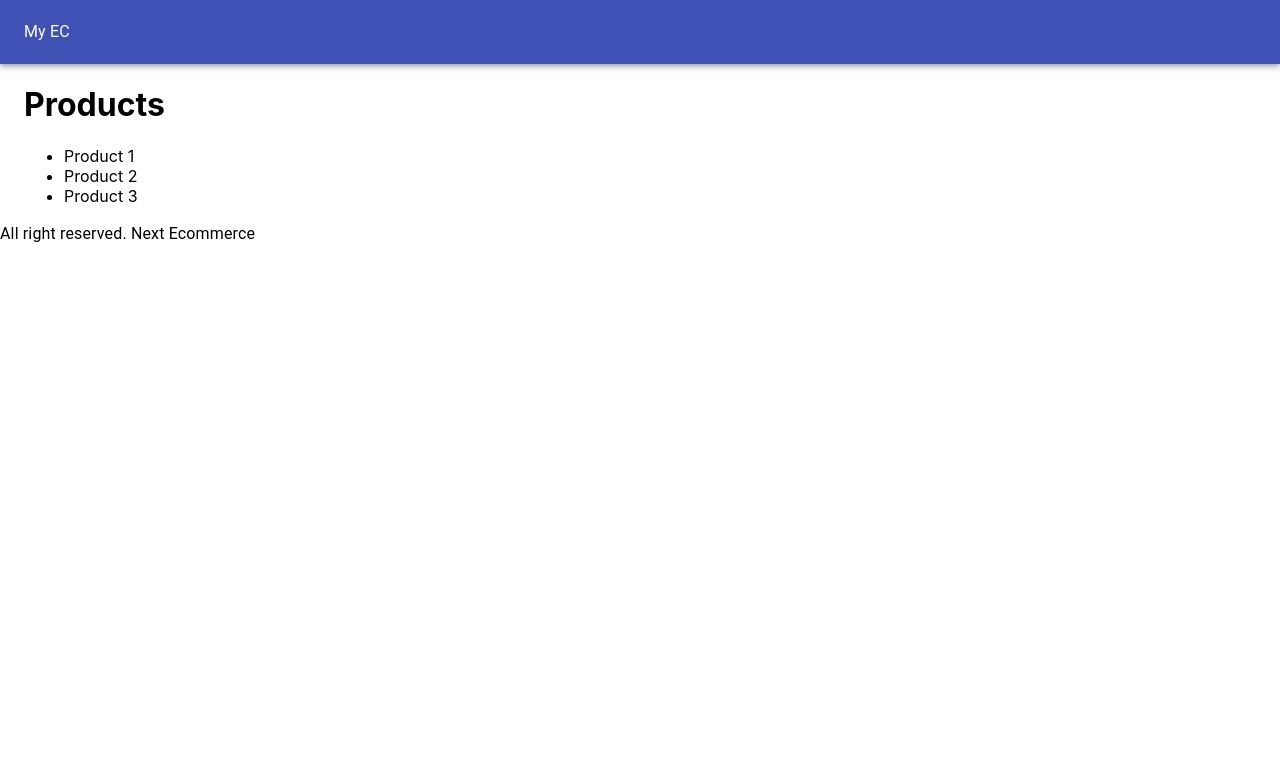
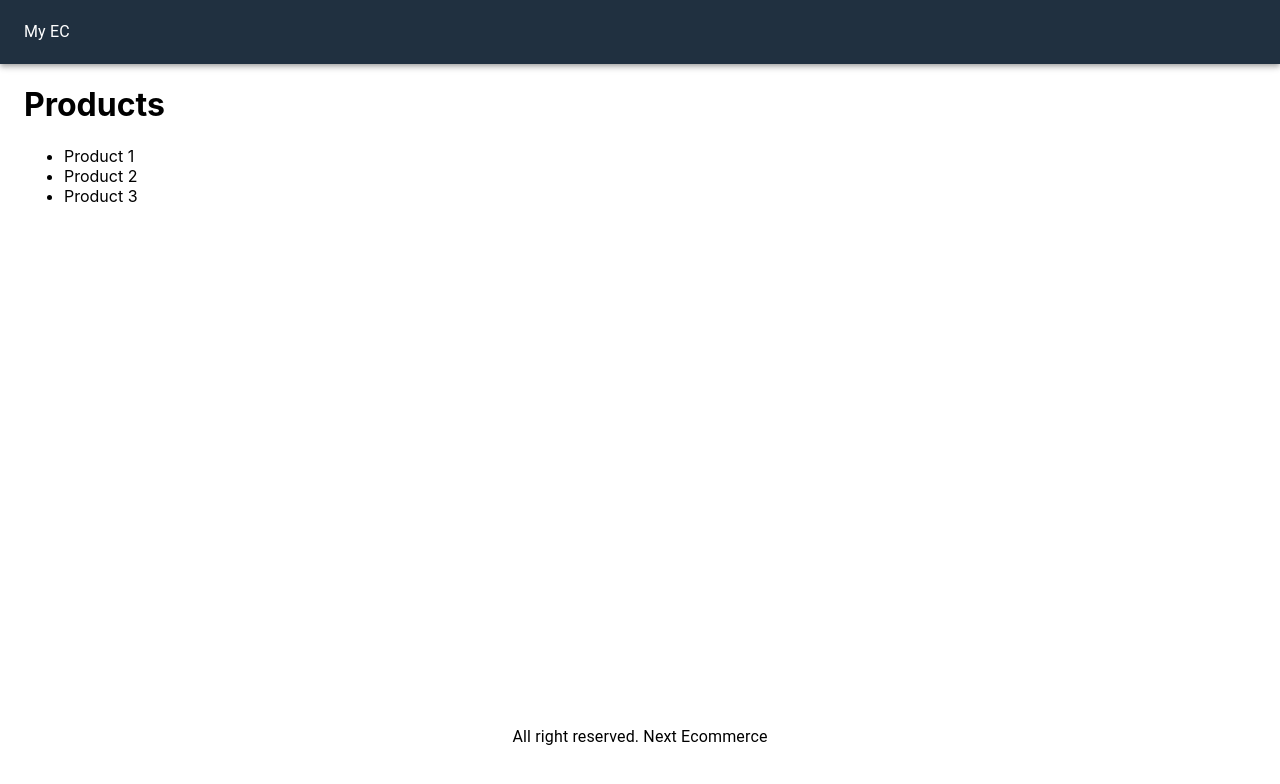
Before and after one commit to yotink522/My-Next-Ecommerce, a Next.js app: page / in a window 1280 px wide. Shown: the top 784 px of the page. Built offline with nearby package versions, Linux system fonts and the light colour scheme.

Commit message:
add utils/styles.js to make sure css effect

```diff
--- a/components/Layout.js
+++ b/components/Layout.js
@@ -1,21 +1,22 @@
 import React from 'react';
 import Head from 'next/head';
 import { AppBar, Typography, Toolbar, Container } from '@material-ui/core';
+import useStyles from '../utils/styles';
 
 export default function Layout({ children }) {
+  const classes = useStyles();
   return (
     <div>
       <Head>
         <title>My Ecommerce</title>
       </Head>
-      <AppBar position="static">
+      <AppBar position="static" className={classes.navbar}>
         <Toolbar>
           <Typography>My EC</Typography>
         </Toolbar>
       </AppBar>
-      <Container>{children}</Container>
-
-      <footer>
+      <Container className={classes.main}>{children}</Container>
+      <footer className={classes.footer}>
         <Typography>All right reserved. Next Ecommerce</Typography>
       </footer>
     </div>
--- /dev/null
+++ b/utils/styles.js
@@ -0,0 +1,19 @@
+import { makeStyles } from '@material-ui/core';
+const useStyles = makeStyles({
+  navbar: {
+    backgroundColor: '#203040',
+    '& a': {
+      color: '#ffffff',
+      marginLeft: 10,
+    },
+  },
+
+  main: {
+    minHeight: '80vh',
+  },
+
+  footer: {
+    textAlign: 'center',
+  },
+});
+export default useStyles;
```
